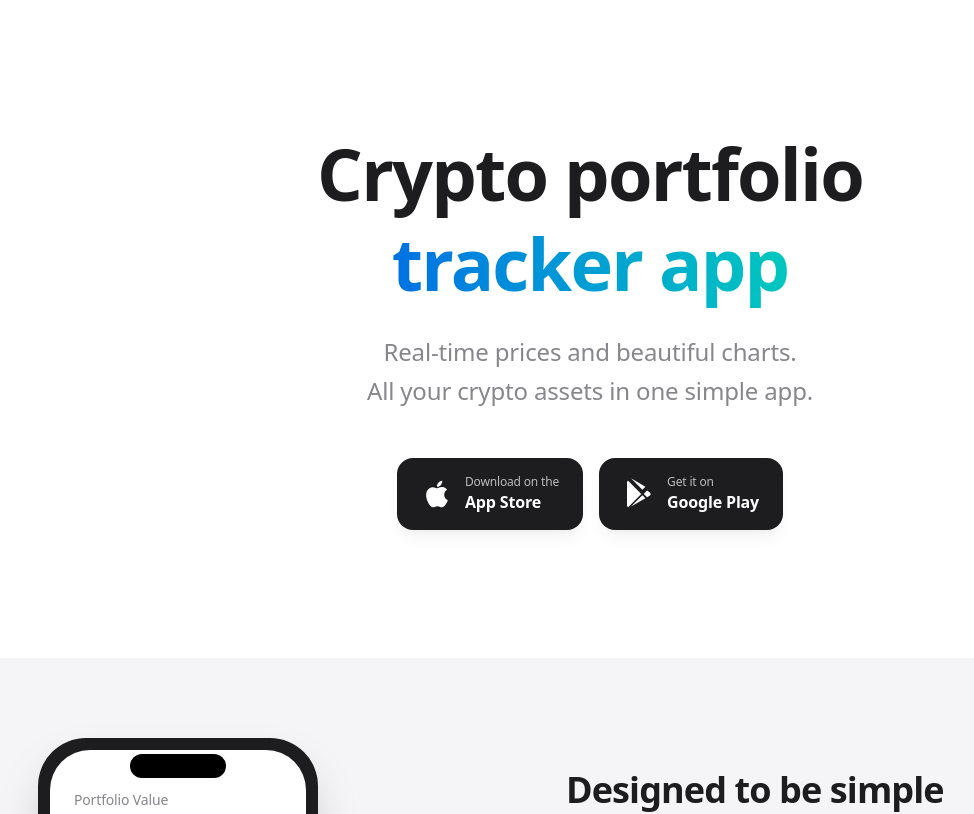
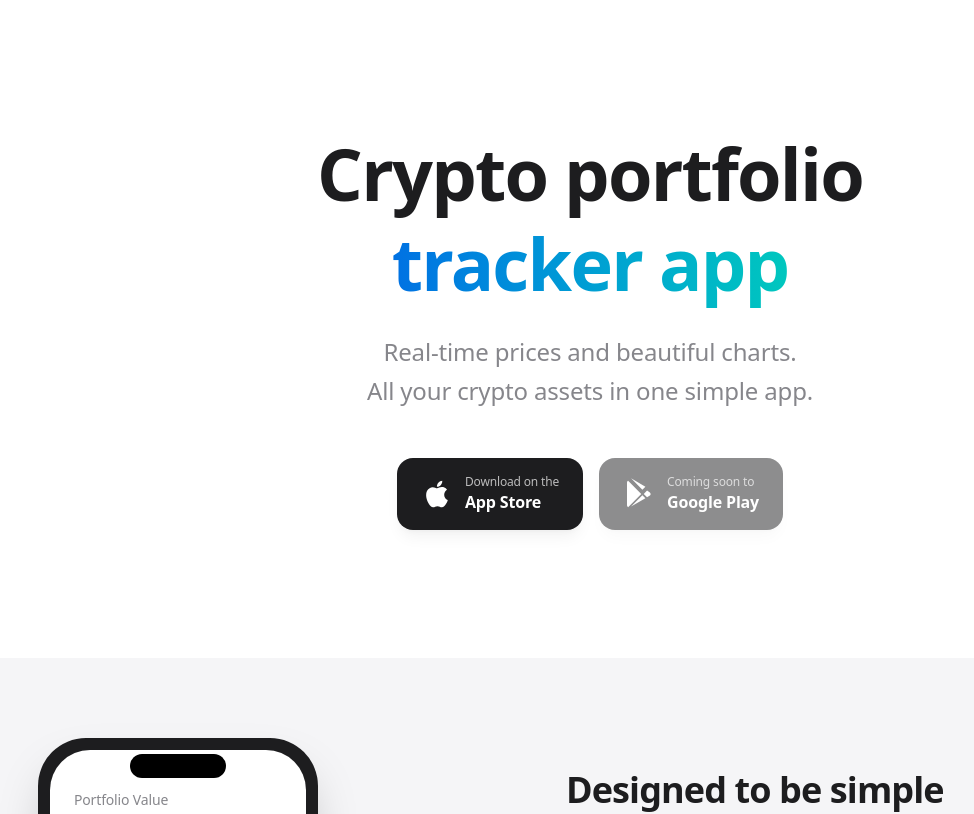
Before and after one commit to gug007/crypto-portfolio-next, a Next.js app: page / in a window 1280 px wide. Shown: the top 814 px of the page, without its empty margins (50-1024 px from the left). Built offline with nearby package versions, Linux system fonts and the light colour scheme.

Commit message:
Update homepage button to a disabled state for Google Play, indicating upcoming availability. Adjust text to reflect "Coming soon to" for improved clarity.

```diff
--- a/src/app/page.tsx
+++ b/src/app/page.tsx
@@ -39,9 +39,8 @@ export default function Home() {
                   <div className="text-base font-semibold">App Store</div>
                 </div>
               </a>
-              <a
-                href="#"
-                className="group flex items-center gap-3 rounded-2xl bg-[#1d1d1f] px-6 py-4 text-white shadow-lg shadow-black/5 transition hover:scale-[1.02] hover:shadow-xl dark:bg-white dark:text-[#1d1d1f]"
+              <div
+                className="flex cursor-not-allowed items-center gap-3 rounded-2xl bg-[#1d1d1f] px-6 py-4 text-white opacity-50 shadow-lg shadow-black/5 dark:bg-white dark:text-[#1d1d1f]"
               >
                 <svg
                   className="h-8 w-8"
@@ -51,10 +50,10 @@ export default function Home() {
                   <path d="M3 20.5v-17c0-.59.34-1.11.84-1.35L13.69 12l-9.85 9.85c-.5-.25-.84-.76-.84-1.35zm13.81-5.38L6.05 21.34l8.49-8.49 2.27 2.27zm3.35-4.31c.34.27.56.69.56 1.19s-.22.92-.56 1.19l-2.11 1.24-2.5-2.5 2.5-2.5 2.11 1.38zm-3.35-4.31l-2.27 2.27-8.49-8.49 10.76 6.22z" />
                 </svg>
                 <div className="text-left">
-                  <div className="text-xs opacity-70">Get it on</div>
+                  <div className="text-xs opacity-70">Coming soon to</div>
                   <div className="text-base font-semibold">Google Play</div>
                 </div>
-              </a>
+              </div>
             </div>
           </div>
         </section>
```
